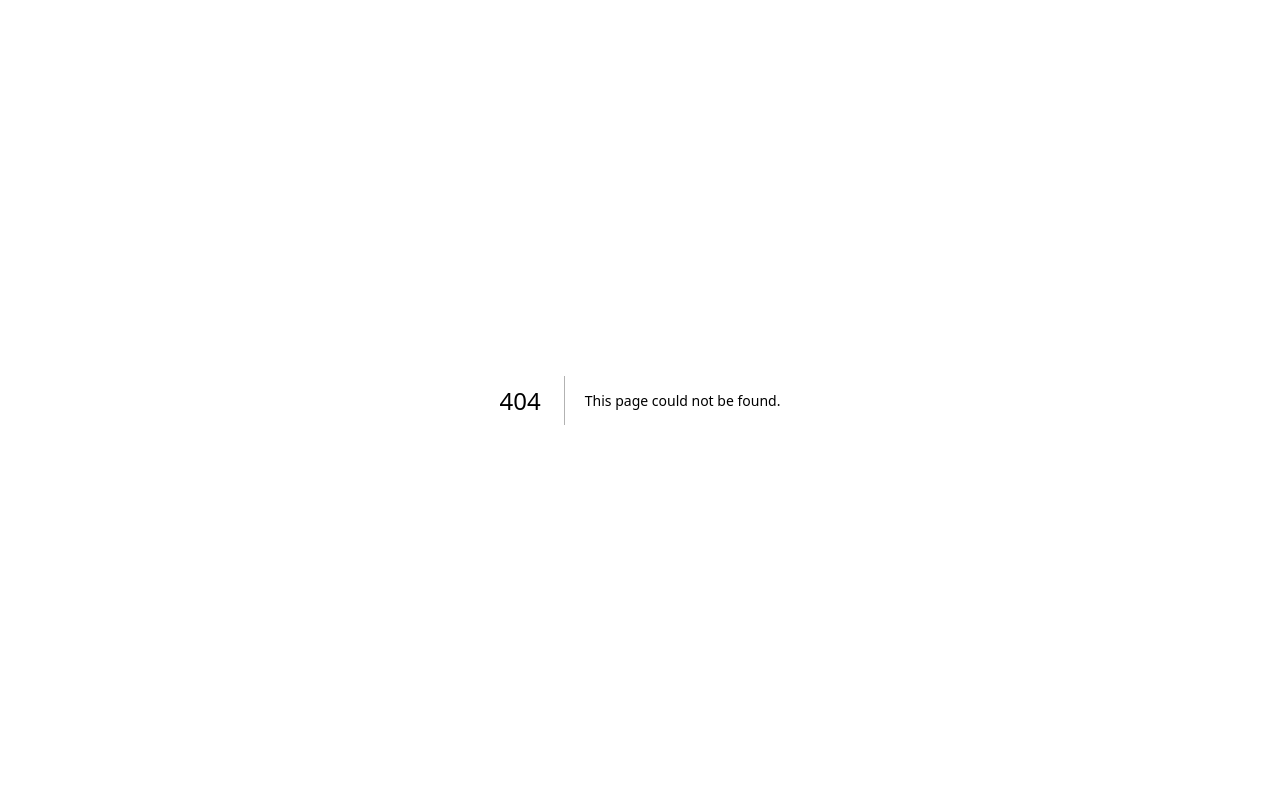
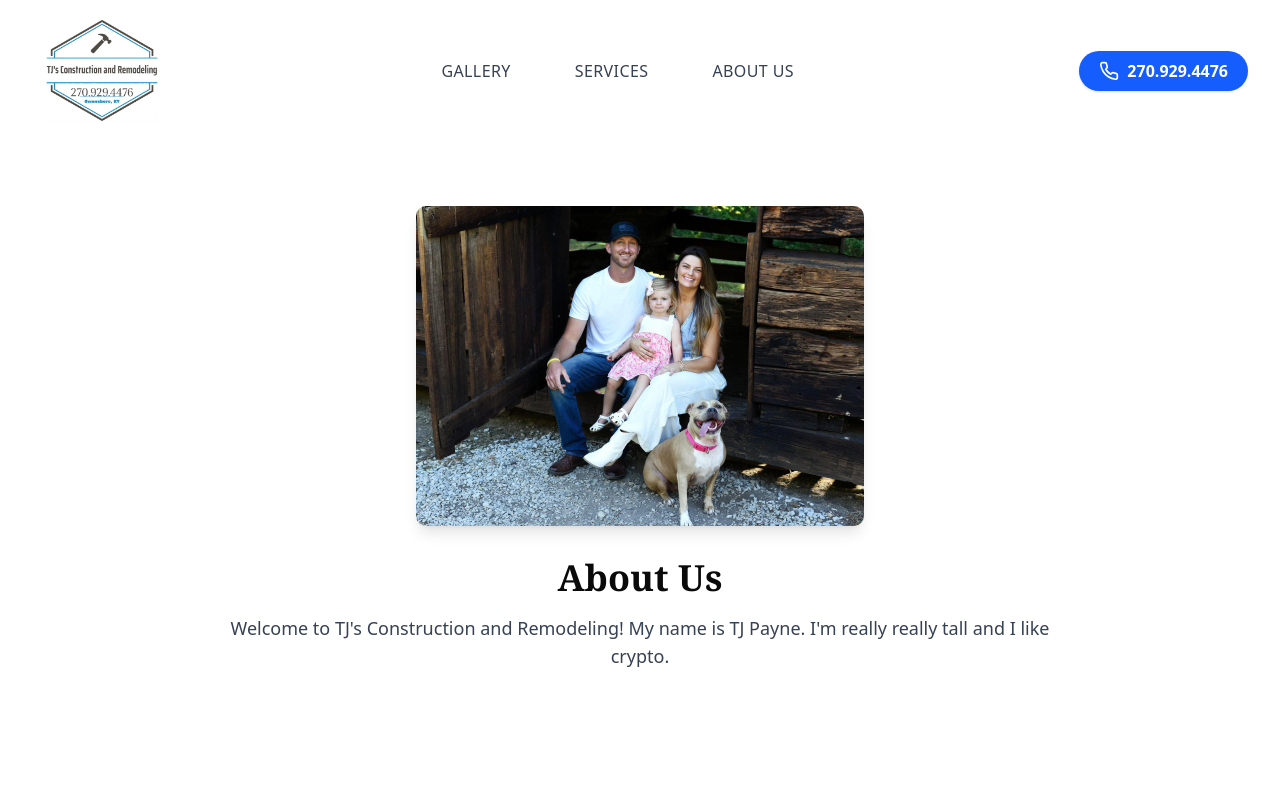
Before and after one commit to RookiePython21/tjs-construction-remodeling, a Next.js app: page /about-us in a window 1280 px wide. Before the commit this address had no page. Shown: the top 800 px of the page. Built offline with nearby package versions, Linux system fonts and the light colour scheme.

Commit message:
update to header links and added about us page

```diff
--- /dev/null
+++ b/app/about-us/page.tsx
@@ -0,0 +1,32 @@
+'use client';
+import React from 'react';
+import Header from '../../components/Header';
+import Footer from '../../components/Footer';
+import Image from 'next/image';
+
+export default function AboutUsPage() {
+  return (
+    <div className="min-h-screen flex flex-col">
+      <Header />
+      <main className="flex-1 bg-white">
+        <div className="max-w-4xl mx-auto px-4 py-16 flex flex-col items-center text-center">
+          <div className="w-full max-w-md mb-8 rounded-lg overflow-hidden shadow-lg">
+            <Image
+              src="/Images/about-me.jpg"
+              alt="About Us - Team Photo"
+              width={600}
+              height={400}
+              className="object-cover w-full h-auto"
+              priority
+            />
+          </div>
+          <h1 className="text-4xl font-serif font-bold mb-4">About Us</h1>
+          <p className="text-lg text-gray-700 mb-6">
+            Welcome to TJ&apos;s Construction and Remodeling! My name is TJ Payne. I&apos;m really really tall and I like crypto.
+          </p>
+        </div>
+      </main>
+      <Footer />
+    </div>
+  );
+}
--- a/app/page.tsx
+++ b/app/page.tsx
@@ -14,7 +14,9 @@ export default function Home() {
       <Header />
       <main>
         <Hero />
-        <Services />
+        <section id="services">
+          <Services />
+        </section>
         <Features />
         <Testimonials />
         <FAQs />
--- a/components/Header.tsx
+++ b/components/Header.tsx
@@ -6,9 +6,8 @@ import Link from 'next/link';
 
 const navLinks = [
   { name: 'GALLERY', href: '#' },
-  { name: 'SERVICES', href: '#' },
-  { name: 'PLANS AND DESIGN', href: '#' },
-  { name: 'ABOUT US', href: '#' },
+  { name: 'SERVICES', href: '/#services' },
+  { name: 'ABOUT US', href: '/about-us' },
 ];
 
 const Header = () => {
```
